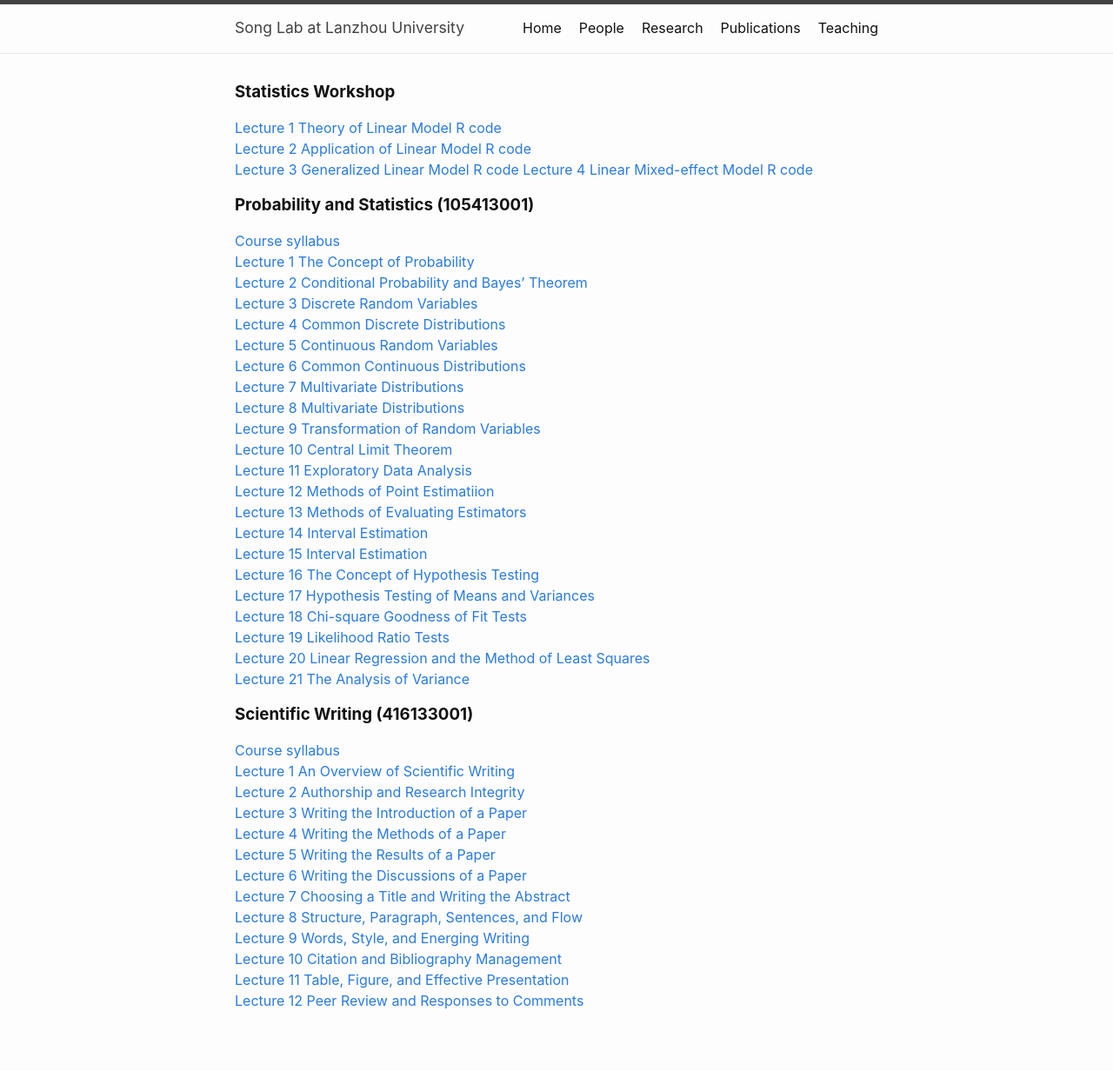
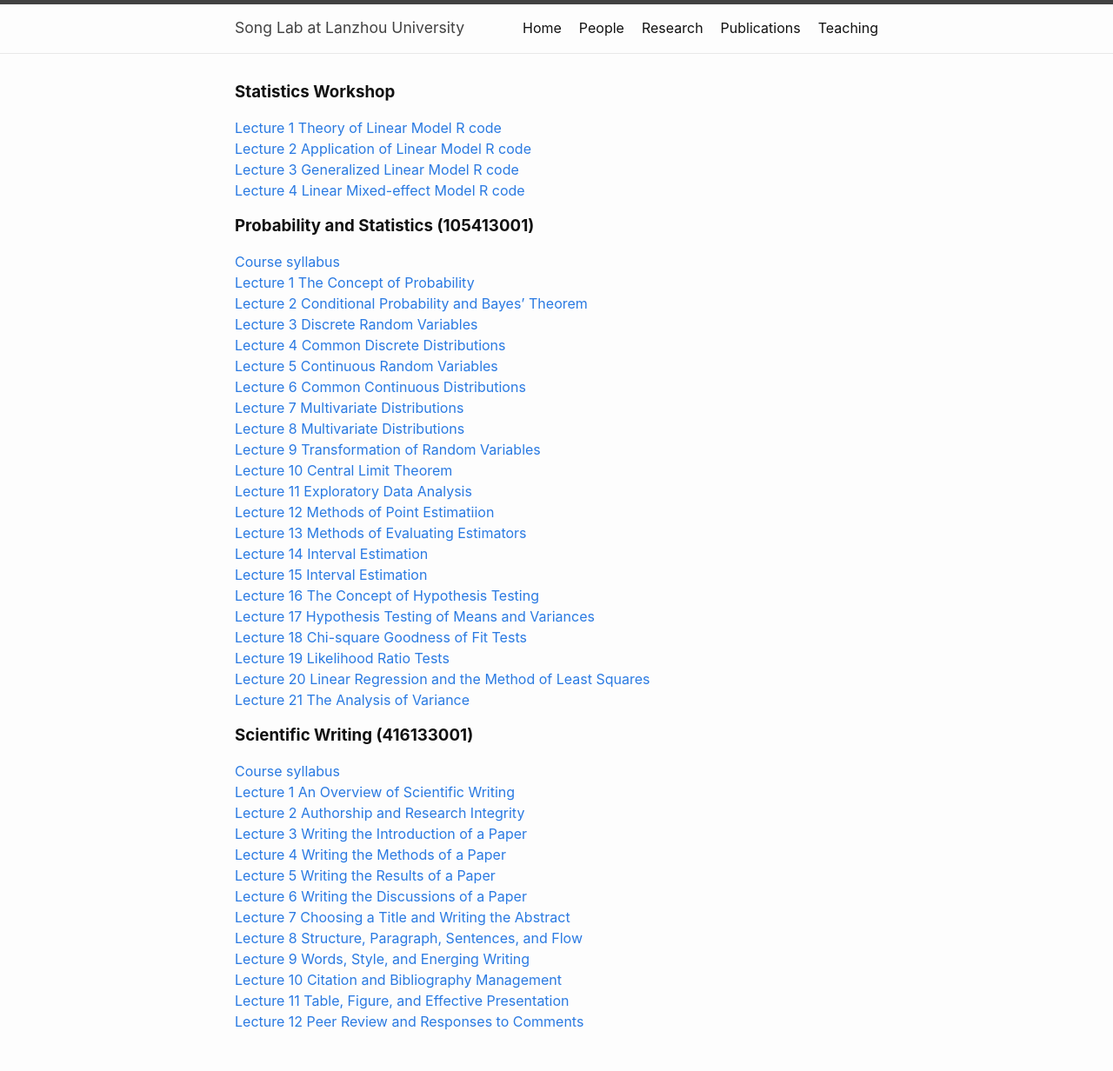
Before and after one commit to chaosonglab/chaosonglab.github.io, a Jekyll site: the page built from teaching.md, in a window 1280 px wide. Shown: the whole page at 87% size. Built offline with Jekyll 4.4.1, drawn with Linux system fonts in a browser that asks for light colours; before the commit the page ends 1208 px from its top, so only the background shows below that.

```diff
--- a/teaching.md
+++ b/teaching.md
@@ -7,7 +7,7 @@ permalink: /teaching/
 ### **Statistics Workshop**
 [Lecture 1 Theory of Linear Model](files/course_materials/stats_workshop/lecture1_lm_theory.pdf) [R code](files/course_materials/stats_workshop/lecture1_lm_theory_code.r) \
 [Lecture 2 Application of Linear Model](files/course_materials/stats_workshop/lecture2_lm_application.pdf) [R code](files/course_materials/stats_workshop/lecture2_lm_application_code.r) \
-[Lecture 3 Generalized Linear Model](files/course_materials/stats_workshop/lecture3_glm.pdf) [R code](files/course_materials/stats_workshop/lecture3_glm_code.R)
+[Lecture 3 Generalized Linear Model](files/course_materials/stats_workshop/lecture3_glm.pdf) [R code](files/course_materials/stats_workshop/lecture3_glm_code.R) \
 [Lecture 4 Linear Mixed-effect Model](files/course_materials/stats_workshop/lecture4_lmm.pdf) [R code](files/course_materials/stats_workshop/lecture4_lmm_code.R)
 
 ### **Probability and Statistics (105413001)**
```
